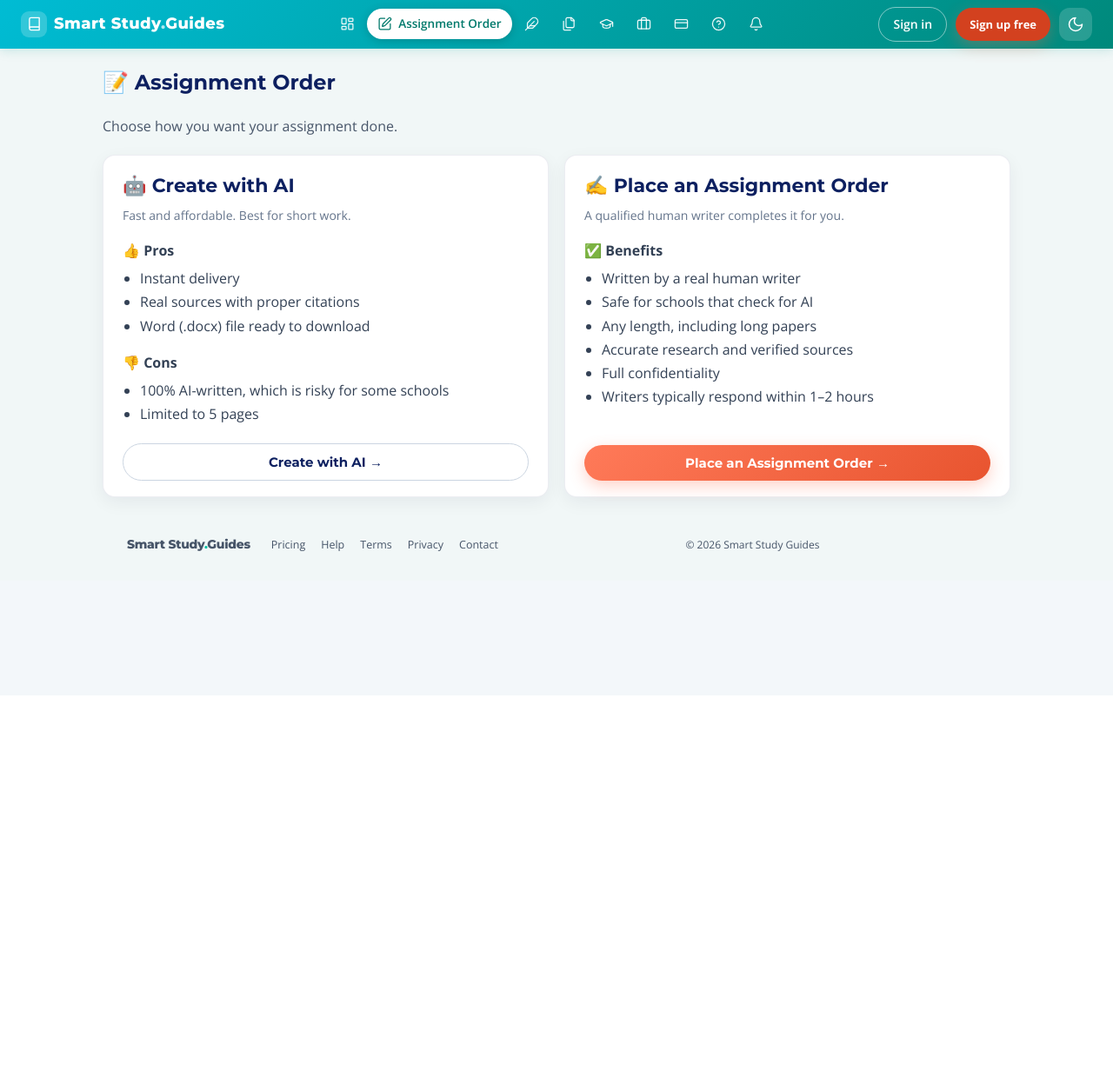
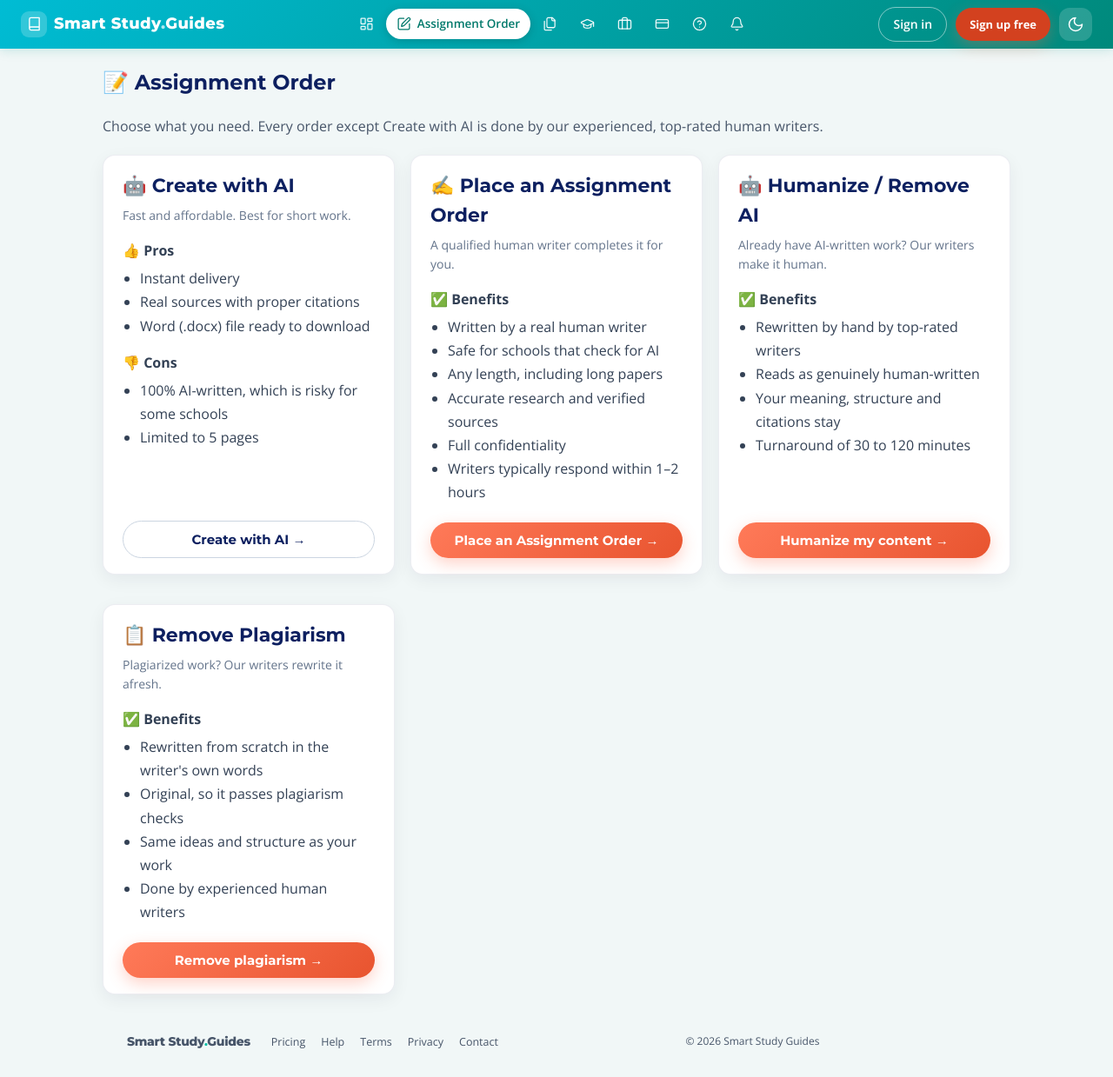
Before and after one commit to akyida001-lgtm/Smart-Study-Guides, a Flask app: page /assignment-order in a window 1280 px wide. Shown: the whole page at 87% size. Before the commit the page ends 668 px from the top, so only its background shows below. Run offline with Flask 3, Linux system fonts and the light colour scheme; parts of the project's set-up code (start-up, migrations or seed data) failed here and were passed over; some libraries are stand-ins or nearby versions.

Commit message:
Move Remove AI into Assignment Order; add Humanize and Remove Plagiarism writer options

```diff
--- a/flask_app/app/routes.py
+++ b/flask_app/app/routes.py
@@ -388,7 +388,6 @@ def register_routes(app):
     }
     GUEST_TILES = [
         ("assign", "Assignment Order", "Create with AI or place an order with a human writer.", "main.assignment_order"),
-        ("removeai", "Remove AI", "Our writers rewrite your content in their own words.", "main.remove_ai"),
         ("files", "Plagiarism & AI Check", "Check your text for plagiarism and AI. Download both reports.", "main.plagiarism_checker"),
         ("cap", "Human Writer", "Have a qualified human writer complete your assignment.", "main.post_human_assignment"),
         ("briefcase", "Career Section", "Free career documents for your job search.", "main.job_docs"),
@@ -1601,6 +1600,11 @@ def register_routes(app):
 
             title  = (request.form.get("title") or "").strip()[:200]
             notes  = (request.form.get("notes") or "").strip()[:2000]
+            if request.form.get("service") == "plagiarism":
+                svc_note = "SERVICE: Remove plagiarism. Rewrite afresh in your own words so it passes a plagiarism check."
+            else:
+                svc_note = "SERVICE: Humanize. Remove all AI traces so it reads as human-written."
+            notes = (svc_note + ("\n" + notes if notes else ""))
             upload = request.files.get("file")
             source_filename = None
             if upload and upload.filename:
@@ -1663,6 +1667,7 @@ def register_routes(app):
                   .order_by(AIRemovalJob.submitted_at.desc()).limit(10).all())
         return render_template(
             "remove_ai.html", user=current_user, has_access=has_access, recent=recent,
+            service=("plagiarism" if request.args.get("service") == "plagiarism" else "ai"),
             min_words=REMOVE_AI_MIN_WORDS, max_words=REMOVE_AI_MAX_WORDS,
             max_open=REMOVE_AI_MAX_OPEN_JOBS,
         )
--- a/flask_app/templates/assignment_order.html
+++ b/flask_app/templates/assignment_order.html
@@ -6,7 +6,7 @@
   <h1>📝 Assignment Order</h1>
 </div>
 
-<p style="color:var(--slate-500);margin:0 0 20px;">Choose how you want your assignment done.</p>
+<p style="color:var(--slate-500);margin:0 0 20px;">Choose what you need. Every order except Create with AI is done by our experienced, top-rated human writers.</p>
 
 <div style="display:grid;grid-template-columns:repeat(auto-fit,minmax(280px,1fr));gap:18px;align-items:stretch;">
 
@@ -49,6 +49,39 @@
     <a class="btn accent full" style="margin-top:auto;" href="{{ url_for('main.post_human_assignment') }}">Place an Assignment Order →</a>
   </div>
 
+
+  <!-- Humanize / Remove AI -->
+  <div class="card" style="display:flex;flex-direction:column;">
+    <h2>🤖 Humanize / Remove AI</h2>
+    <div class="sub">Already have AI-written work? Our writers make it human.</div>
+
+    <div style="font-weight:700;margin-bottom:6px;">✅ Benefits</div>
+    <ul style="margin:0 0 20px;padding-left:20px;line-height:1.7;">
+      <li>Rewritten by hand by top-rated writers</li>
+      <li>Reads as genuinely human-written</li>
+      <li>Your meaning, structure and citations stay</li>
+      <li>Turnaround of 30 to 120 minutes</li>
+    </ul>
+
+    <a class="btn accent full" style="margin-top:auto;" href="{{ url_for('main.remove_ai') }}">Humanize my content →</a>
+  </div>
+
+  <!-- Remove Plagiarism -->
+  <div class="card" style="display:flex;flex-direction:column;">
+    <h2>📋 Remove Plagiarism</h2>
+    <div class="sub">Plagiarized work? Our writers rewrite it afresh.</div>
+
+    <div style="font-weight:700;margin-bottom:6px;">✅ Benefits</div>
+    <ul style="margin:0 0 20px;padding-left:20px;line-height:1.7;">
+      <li>Rewritten from scratch in the writer's own words</li>
+      <li>Original, so it passes plagiarism checks</li>
+      <li>Same ideas and structure as your work</li>
+      <li>Done by experienced human writers</li>
+    </ul>
+
+    <a class="btn accent full" style="margin-top:auto;" href="{{ url_for('main.remove_ai', service='plagiarism') }}">Remove plagiarism →</a>
+  </div>
+
 </div>
 
 {% endblock %}
--- a/flask_app/templates/base.html
+++ b/flask_app/templates/base.html
@@ -175,15 +175,12 @@
       <a class="snav-item {% if request.endpoint == 'main.dashboard' %}active{% endif %}" href="{{ url_for('main.dashboard') }}">
         <span class="snav-icon">🏠</span> Dashboard
       </a>
-      <a class="snav-item {% if request.endpoint in ('main.assignment_order', 'main.new_assignment') %}active{% endif %}" href="{{ url_for('main.assignment_order') }}">
+      <a class="snav-item {% if request.endpoint in ('main.assignment_order', 'main.new_assignment', 'main.remove_ai', 'main.remove_ai_status') %}active{% endif %}" href="{{ url_for('main.assignment_order') }}">
         <span class="snav-icon">📝</span> Assignment Order
       </a>
 
       <div class="snav-divider"></div>
 
-      <a class="snav-item {% if request.endpoint in ('main.remove_ai', 'main.remove_ai_status') %}active{% endif %}" href="{{ url_for('main.remove_ai') }}">
-        <span class="snav-icon">✍️</span> Remove AI
-      </a>
       <a class="snav-item {% if request.endpoint == 'main.plagiarism_checker' %}active{% endif %}" href="{{ url_for('main.plagiarism_checker') }}">
         <span class="snav-icon">📋</span> Plagiarism &amp; AI Check
       </a>
@@ -331,8 +328,7 @@
   <a class="brand" href="{{ url_for('main.index') }}"><span class="tb-mark">{{ icon('book') }}</span><span class="tb-word">Smart Study<span class="dot">.</span>Guides</span></a>
   <div class="gn-links" id="gn-links">
     <a class="gn-link{% if request.endpoint == 'main.dashboard' %} is-active{% endif %}" href="{{ url_for('main.dashboard') }}" title="Dashboard"><span class="gn-ic">{{ icon('dashboard') }}</span><span>Dashboard</span></a>
-    <a class="gn-link{% if request.endpoint in ('main.assignment_order', 'main.new_assignment') %} is-active{% endif %}" href="{{ url_for('main.assignment_order') }}" title="Assignment Order"><span class="gn-ic">{{ icon('assign') }}</span><span>Assignment Order</span></a>
-    <a class="gn-link{% if request.endpoint == 'main.remove_ai' %} is-active{% endif %}" href="{{ url_for('main.remove_ai') }}" title="Remove AI"><span class="gn-ic">{{ icon('removeai') }}</span><span>Remove AI</span></a>
+    <a class="gn-link{% if request.endpoint in ('main.assignment_order', 'main.new_assignment', 'main.remove_ai', 'main.remove_ai_status') %} is-active{% endif %}" href="{{ url_for('main.assignment_order') }}" title="Assignment Order"><span class="gn-ic">{{ icon('assign') }}</span><span>Assignment Order</span></a>
     <a class="gn-link{% if request.endpoint == 'main.plagiarism_checker' %} is-active{% endif %}" href="{{ url_for('main.plagiarism_checker') }}" title="Plagiarism &amp; AI Check"><span class="gn-ic">{{ icon('files') }}</span><span>Plagiarism &amp; AI</span></a>
     <a class="gn-link{% if request.endpoint == 'main.post_human_assignment' %} is-active{% endif %}" href="{{ url_for('main.post_human_assignment') }}" title="Human Writer"><span class="gn-ic">{{ icon('cap') }}</span><span>Human Writer</span></a>
     <a class="gn-link{% if request.endpoint == 'main.job_docs' %} is-active{% endif %}" href="{{ url_for('main.job_docs') }}" title="Career"><span class="gn-ic">{{ icon('briefcase') }}</span><span>Career</span></a>
--- a/flask_app/templates/dashboard.html
+++ b/flask_app/templates/dashboard.html
@@ -41,7 +41,7 @@
 
 </section>
 
-{% set dx_pages = [('My assignments','main.my_assignments','folder'),('Assignment Order','main.assignment_order','assign'),('Remove AI','main.remove_ai','removeai'),('Plagiarism & AI','main.plagiarism_checker','files'),('Human writer','main.post_human_assignment','cap'),('Career','main.job_docs','briefcase'),('Updates','feed.updates_page','megaphone'),('Pricing','main.pricing','card'),('Billing','main.subscription_manage','wallet'),('Help','main.help_page','help'),('Profile','main.profile','user')] %}
+{% set dx_pages = [('My assignments','main.my_assignments','folder'),('Assignment Order','main.assignment_order','assign'),('Plagiarism & AI','main.plagiarism_checker','files'),('Human writer','main.post_human_assignment','cap'),('Career','main.job_docs','briefcase'),('Updates','feed.updates_page','megaphone'),('Pricing','main.pricing','card'),('Billing','main.subscription_manage','wallet'),('Help','main.help_page','help'),('Profile','main.profile','user')] %}
 <h2 class="dx-h">Pages</h2>
 <nav class="dx-pages" aria-label="Pages">
   {% for label, ep, ic in dx_pages %}<a class="dx-pg" href="{{ url_for(ep) }}"><span class="ic">{{ icon(ic) }}</span><span>{{ label }}</span></a>{% endfor %}
```
Also changed, not shown: flask_app/templates/remove_ai.html (+16 -4 lines).
